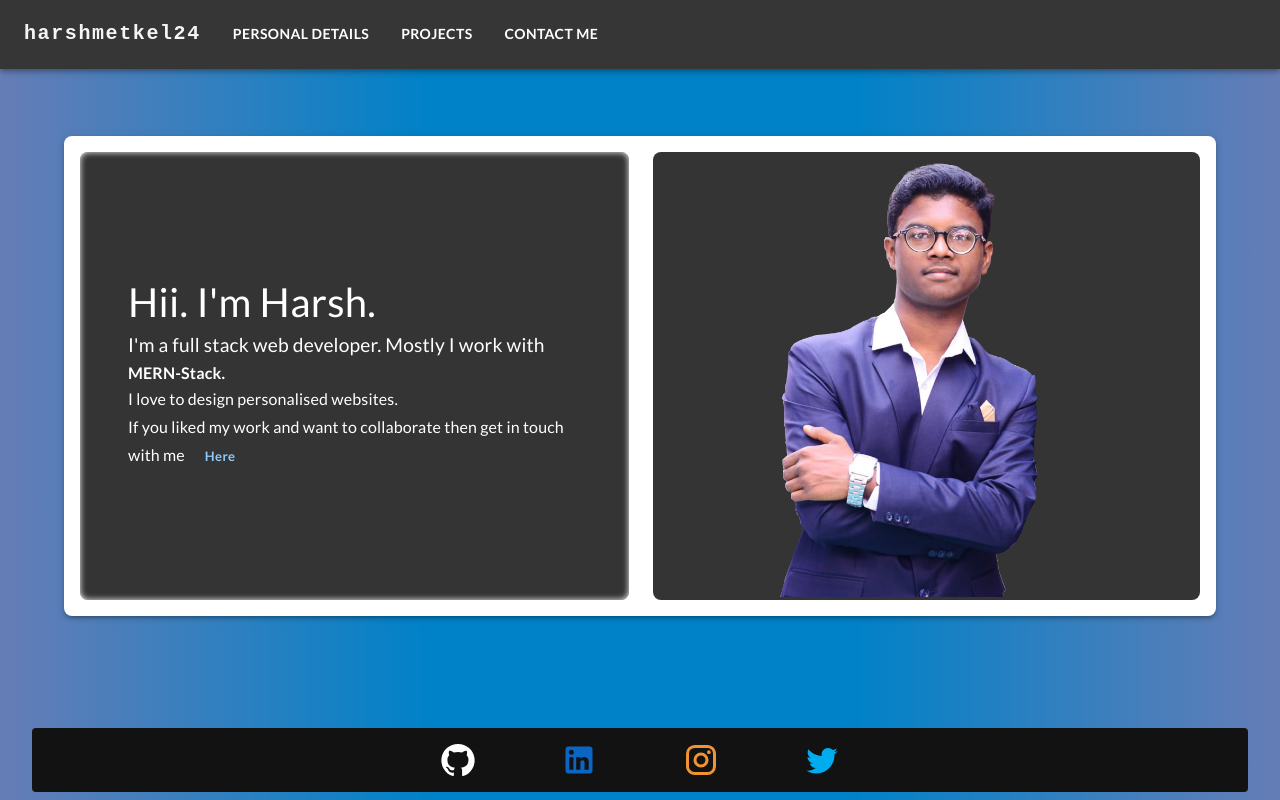
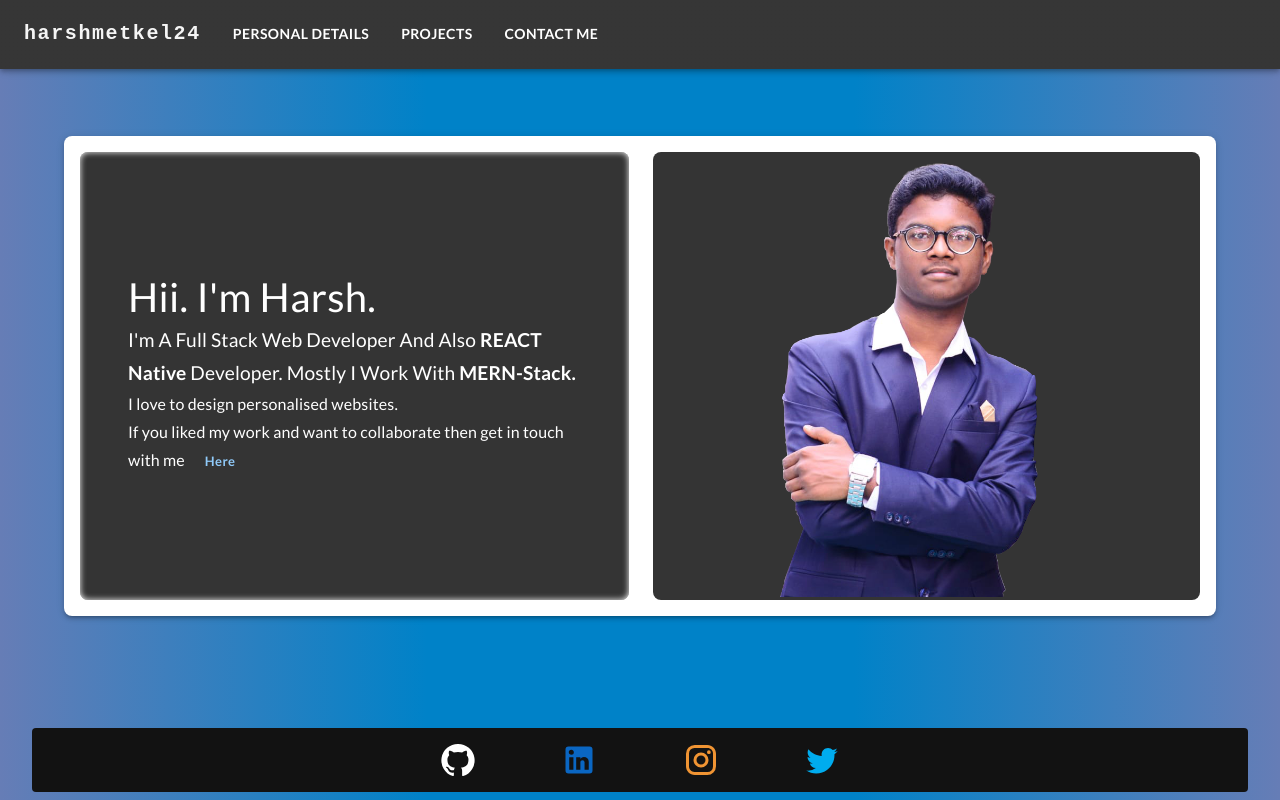
Before and after one commit to harshmetkel24/portfolio, a React (Create React App) app in the folder portfolio/: page / in a window 1280 px wide. Built offline with nearby package versions, Linux system fonts and the light colour scheme.

Commit message:
Profile updated with React native and projects are sorted with created at in decreasing order

```diff
--- a/portfolio/src/App.js
+++ b/portfolio/src/App.js
@@ -1,4 +1,5 @@
 import "./App.css";
+import React, { useState, createContext } from "react";
 import { BrowserRouter, Route, Routes } from "react-router-dom";
 import { ThemeProvider, createTheme } from "@mui/material/styles";
 
@@ -8,15 +9,30 @@ import { Projects } from "./Pages/Projects";
 import ContactMe from "./Pages/ContactMe";
 import Home from "./Pages/Home";
 
+// defining themes
+const lightTheme = createTheme({
+  palette: {
+    mode: "light",
+  },
+});
+
 const darkTheme = createTheme({
   palette: {
     mode: "dark",
   },
 });
 
+const ThemeContext = createContext();
+
 function App() {
+  const [isDarkTheme, setIsDarkTheme] = useState(true);
+  const changeTheme = () => {
+    setIsDarkTheme(!isDarkTheme);
+  };
   return (
-    <ThemeProvider theme={darkTheme}>
+    <ThemeProvider
+      theme={isDarkTheme ? createTheme(darkTheme) : createTheme(lightTheme)}
+    >
       <BrowserRouter>
         <Routes>
           <Route path="/" element={<Home />} />
--- a/portfolio/src/Components/ExtraDetailsCard.js
+++ b/portfolio/src/Components/ExtraDetailsCard.js
@@ -42,16 +42,18 @@ const ExtraDetailsCard = () => {
               flexWrap: "wrap",
             }}
           >
-            <HtmlIcon sx={{ fontSize: "3em", color: "#48d1cc", mx: 1 }} />
-            <CssIcon sx={{ fontSize: "3em", color: "#48d1cc", mx: 1 }} />
-            <JavascriptIcon sx={{ fontSize: "3em", color: "#48d1cc", mx: 1 }} />
-            <GitHubIcon
-              sx={{ fontSize: "1.5em", color: "#48d1cc", mx: 1, my: "auto" }}
-            />
             <img
               style={{ height: "1.5em", fill: "#fff", margin: "auto 0.5em" }}
               src="/images/ReactJSIcon.svg"
               alt="ReactJS"
+            />
+            <HtmlIcon sx={{ fontSize: "3em", color: "#48d1cc", mx: 1 }} />
+            <CssIcon sx={{ fontSize: "3em", color: "#48d1cc", mx: 1 }} />
+            <JavascriptIcon sx={{ fontSize: "3em", color: "#48d1cc", mx: 1 }} />
+            <img
+              style={{ height: "1.5em", fill: "#fff", margin: "auto 0.5em" }}
+              src="/images/reactNative.svg"
+              alt="ReactNative"
             />
             <img
               src="/images/NodeJSIcon.svg"
@@ -65,7 +67,10 @@ const ExtraDetailsCard = () => {
               style={{ height: "1.5em", margin: "auto 0.5em" }}
               src="/images/MongodbIcon.svg"
               alt="MongoDB"
-            />{" "}
+            />
+            <GitHubIcon
+              sx={{ fontSize: "1.5em", color: "#48d1cc", mx: 1, my: "auto" }}
+            />
             <img
               style={{ height: "1.3em", fill: "#fff", margin: "auto 0.5em" }}
               src="/images/bootstrap.svg"
--- a/portfolio/src/Components/LanguageFilters.js
+++ b/portfolio/src/Components/LanguageFilters.js
@@ -18,7 +18,6 @@ export default function LanguageFilters() {
   const [languageSet, setLanguageSet] = useState(languages);
   useEffect(() => {
     // if there is matching data present then show that only or show entire data
-    console.log(allProjectsData);
     setData(
       languageSet.length
         ? data.filter((elem) => {
--- a/portfolio/src/Components/StylesObjects.js
+++ b/portfolio/src/Components/StylesObjects.js
@@ -30,6 +30,7 @@ const Styles = {
     },
     color: "#c0c0c0",
     fontFamily: "inherit",
+    textTransform: "capitalize",
   },
   profileCardBox: {
     mb: 1,
--- a/portfolio/src/Pages/Home.js
+++ b/portfolio/src/Pages/Home.js
@@ -96,12 +96,17 @@ const Home = () => {
                     sm: "0.8em",
                     md: "1.2em",
                   },
+                  textTransform: "capitalize",
                 }}
               >
-                I'm a full stack web developer. Mostly I work with{" "}
-                <Typography sx={{ fontWeight: 600, fontFamily: "inherit" }}>
+                I'm a full stack web developer and also{" "}
+                <span style={{ fontWeight: 600, fontFamily: "inherit" }}>
+                  REACT native
+                </span>{" "}
+                developer. Mostly I work with{" "}
+                <span style={{ fontWeight: 600, fontFamily: "inherit" }}>
                   MERN-Stack.
-                </Typography>
+                </span>
               </Typography>
               <Typography variant="subtitle1" sx={{ fontFamily: "inherit" }}>
                 I love to design personalised websites.
--- a/portfolio/src/Pages/Projects.js
+++ b/portfolio/src/Pages/Projects.js
@@ -1,6 +1,6 @@
 import React, { useState, useEffect, createContext } from "react";
 
-import { Container, Grid, Box } from "@mui/material";
+import { Container, Grid, Box, Typography } from "@mui/material";
 
 import Navbar from "../Components/Navbar";
 import ScrollToTopButton from "../Components/ScrollToTopButton";
@@ -16,7 +16,9 @@ const Projects = () => {
   // all projects data
   const [allProjectsData, setAllProjectsData] = useState([]);
   const getData = () => {
-    fetch(`https://api.github.com/users/harshmetkel24/repos`)
+    fetch(
+      `https://api.github.com/users/harshmetkel24/repos?sort=created&direction=desc`
+    )
       .then((res) => res.json())
       .then((res) => {
         setData(res);
@@ -48,6 +50,16 @@ const Projects = () => {
             },
           }}
         >
+          <Typography
+            variant="subtitle2"
+            mx={2}
+            style={{
+              color: "#fff",
+              fontFamily: "inherit",
+            }}
+          >
+            * Note projects are mentioned in decreasing order of date created
+          </Typography>
           <LanguageFilters />
           <Grid container spacing={1}>
             {data.map((elem) => {
```
Also changed, not shown: portfolio/public/images/reactNative.svg (added).
